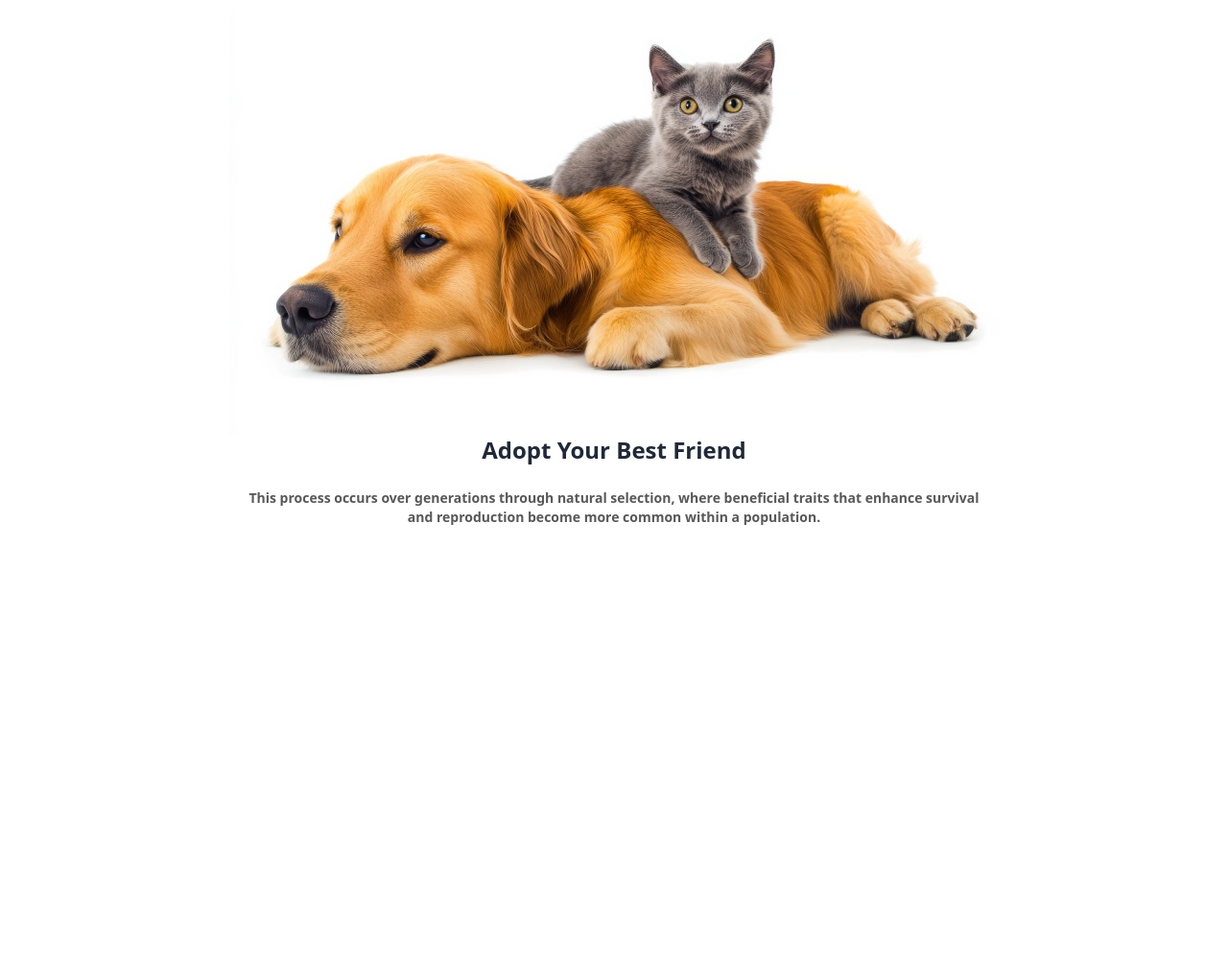
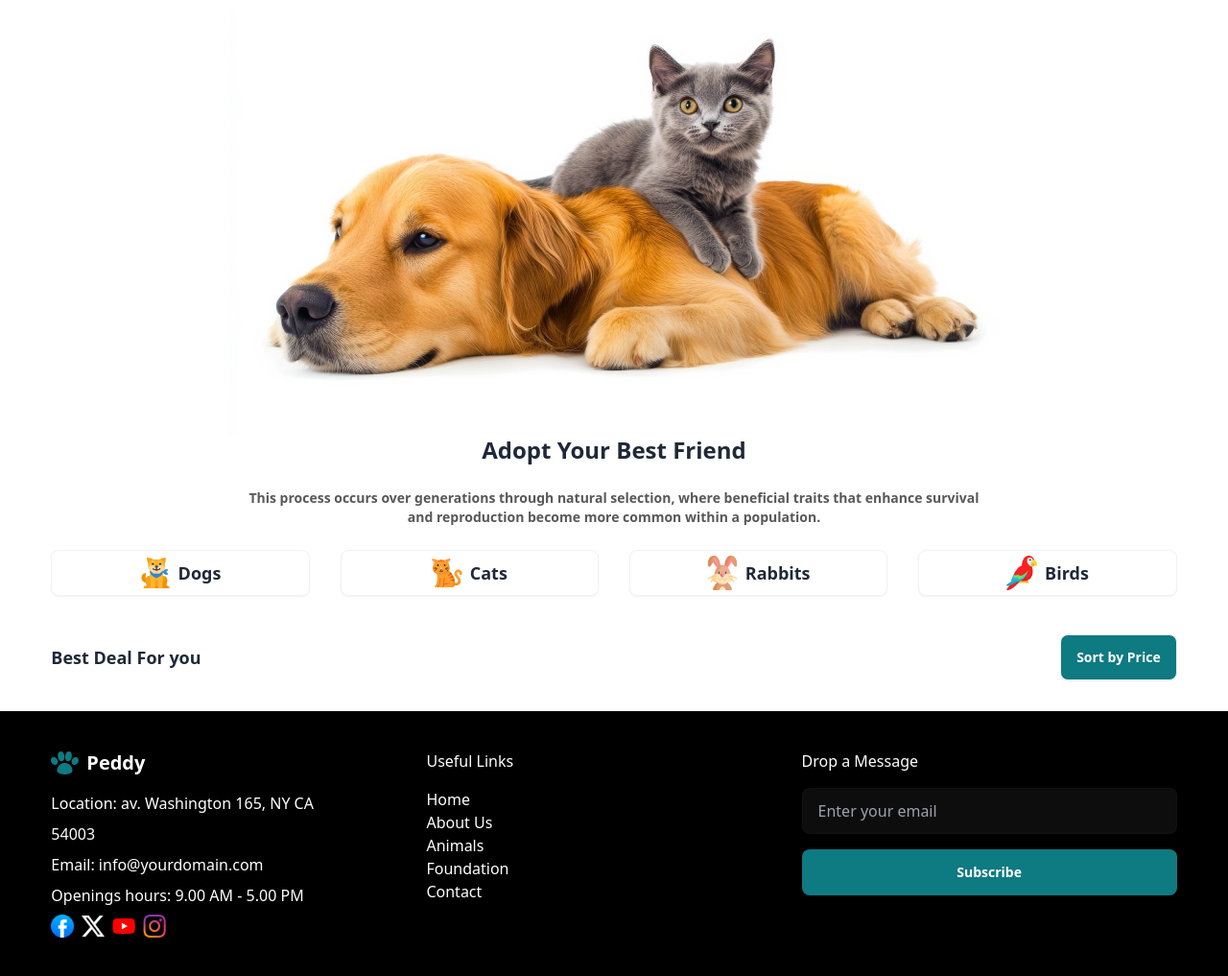
Before and after one commit to Farhanasharna2000/Peddy, a plain HTML site: page index.html in a window 1280 px wide. Shown: the part 381-1398 px from the top of the page at 96% size. Before the commit the page ends 954 px from the top, so only its background shows below. Drawn offline with nearby package versions, Linux system fonts and the light colour scheme.

Commit message:
added footer section

```diff
--- a/index.html
+++ b/index.html
@@ -20,9 +20,8 @@
             extend: {
               colors: {
                 primary: '#0E7A81',
-                secondary: 'rgb(17, 17, 17)',
+                secondary: 'rgba(255, 255, 255, 0.05)',
                 secondary2: 'rgba(17, 17, 17, 0.7)',
-                body: '#F9F7F3',
               },
               fontFamily: {
                 Lato: 'Lato',
@@ -31,9 +30,17 @@
           },
         }
       </script>
+<style>
+    /* .category{
+        width:66% ;
+        height: 120px;
+    } */
+
+</style>
+
 </head>
-<body class="w-11/12 mx-auto Lato">
-    <header>
+<body class=" Lato">
+    <header class="w-11/12 mx-auto">
         <div class="navbar bg-base-100">
             <div class="navbar-start flex items-center gap-2">
                 <img src="images/logo.webp" alt="">
@@ -52,6 +59,7 @@
           </div>
     </header>
     <!-- banner section -->
+    <section class="w-11/12 mx-auto">
         <div class="hero  ">
             <div class="hero-content text-center">
               <div class="w-8/12 mx-auto">
@@ -69,8 +77,9 @@
           <div class="flex justify-center items-center">
             <img  src="images/pet.webp" alt="">
         </div>
+    </section>
 
-    <main>
+    <main class="w-11/12 mx-auto">
         <!-- adopt section  -->
         <section class="w-8/12 mx-auto text-center">
             <h1 class="text-2xl font-bold">
@@ -79,7 +88,78 @@
                 This process occurs over generations through natural selection, where beneficial traits that enhance survival and reproduction become more common within a population.
             </p>
         </section>
+        <!-- category section -->
+         <section class="mb-10 grid grid-cols-2 lg:grid-cols-4 gap-8 ">
+
+            <button class="btn category bg-white ">
+                <img class="w-8" src="images/Dogs.png" alt="">
+                <p class="text-lg font-bold">Dogs</p>
+            </button>
+            <button class="btn category bg-white ">
+                <img class="w-8" src="images/Cats.png" alt="">
+                <p class="text-lg font-bold">Cats</p>
+            </button>
+            <button class="btn category bg-white ">
+                <img class="w-8" src="images/Rabbits.png" alt="">
+                <p class="text-lg font-bold">Rabbits</p>
+            </button>
+            <button id="" class=" btn category bg-white ">
+                <img class="w-8" src="images/Birds.png" alt="">
+                <p class="text-lg font-bold">Birds</p>
+            </button>
+
+         </section>
+         <!-- sort section  -->
+          <section class="flex justify-between items-center mb-8">
+            <h2 class="text-lg font-bold">Best Deal For you</h2>
+            <button class="btn  text-white bg-primary">Sort by Price</button>
+
+          </section>
     </main>
+    <footer class=" bg-black ">
+        <div class="w-11/12 mx-auto grid grid-cols-3 py-10 ">
+            <div class="pr-8">
+                <div class="navbar-start flex items-center gap-2 mb-4">
+                    <img src="images/logo.webp" alt="">
+                  <a class="font-bold text-xl text-white">Peddy</a>
+                </div>
+                <div class="text-white text-sm lg:text-base">
+                    <p class="my-2">Location: av. Washington 165, NY CA </p>
+                    <p class="my-2">54003 </p>
+                    <p class="my-2">Email: info@yourdomain.com </p>
+                    <p class="my-2">Openings hours: 9.00 AM - 5.00 PM </p>
+                </div>
+                <div class="flex items-center gap-2">
+        <img class="w-6" src="images/facebook.png" alt="">
+        <img class="w-6" src="images/twitter.png" alt="">
+        <img class="w-6" src="images/utube.png" alt="">
+        <img class="w-6" src="images/instagram.png" alt="">
+
+                </div>
+            </div>
+            <div class="flex flex-col text-white text-sm lg:text-base">
+                <h6 class="mb-4 ">Useful Links</h6>
+                <a class="link link-hover">Home</a>
+                <a class="link link-hover">About Us</a>
+                <a class="link link-hover">Animals</a>
+                <a class="link link-hover">Foundation</a>
+                <a class="link link-hover">Contact</a>
+            </div>
+              <div >
+                <h6 class="mb-4 text-white text-sm lg:text-base">Drop a Message</h6>
+                <fieldset class="form-control ">
+
+                    <input
+                      type="text"
+                      placeholder="Enter your email"
+                      class="input input-bordered bg-secondary mb-4 w-full sm:w-auto" />
+                    <button class="btn bg-primary border-none text-white w-full sm:w-auto">Subscribe</button>
+                </fieldset>
+            </div>
+        </div>
+    </footer>
+
+
     <script src="./js/index.js"></script>
 </body>
 </html>
```
Also changed, not shown: images/Birds.png (added), images/Cats.png (added), images/Dogs.png (added), images/Rabbits.png (added), images/facebook.png (added), images/instagram.png (added), images/twitter.png (added), images/utube.png (added). Lines whose indentation alone changed are shown as unchanged.
